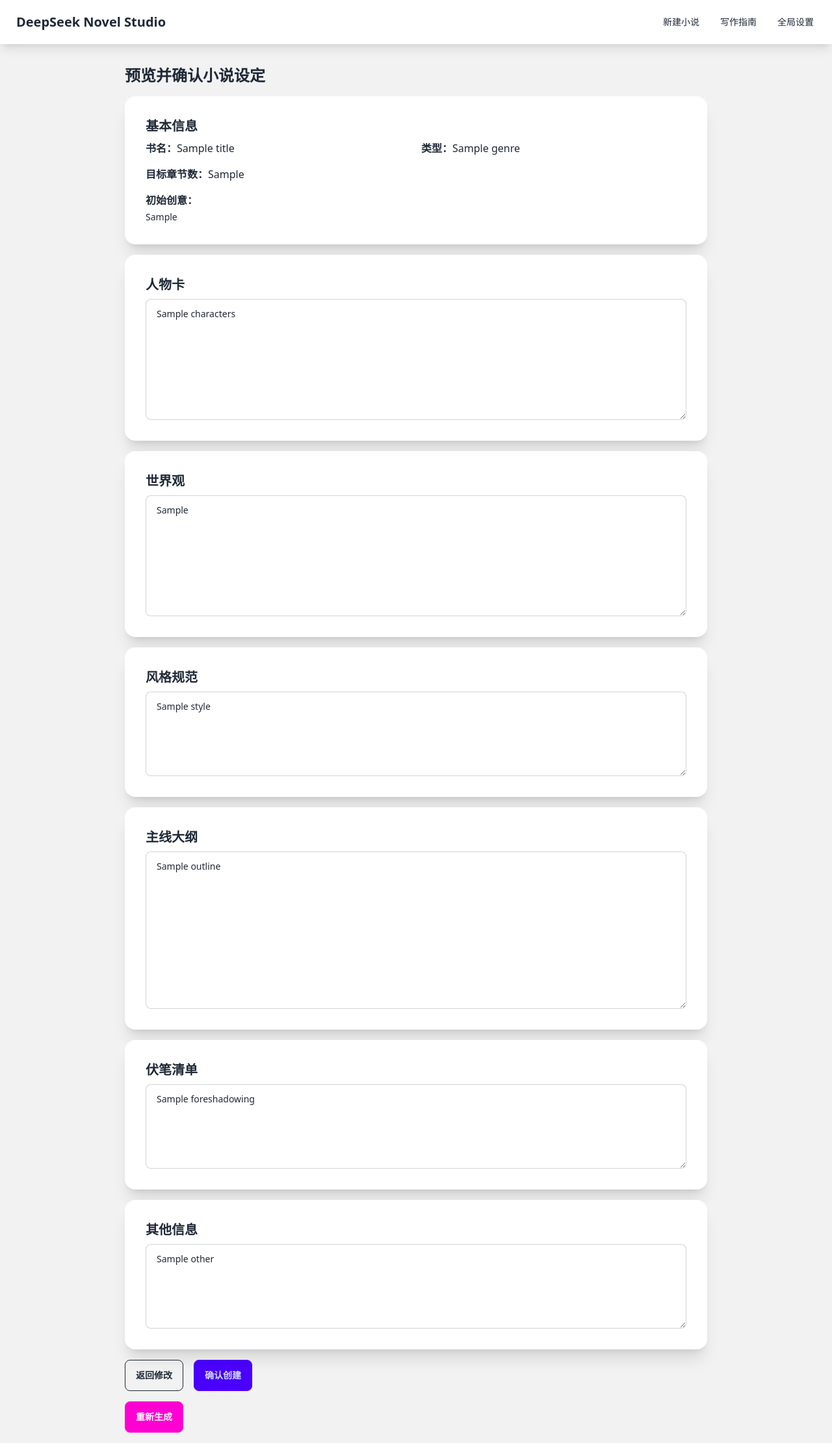
After one commit to syaofox/novel-creator, a FastAPI app: template app/templates/book_preview.html in a window 1280 px wide. The commit adds this page. Shown: the whole page at 65% size. Run offline with FastAPI, Linux system fonts and the light colour scheme; the template is opened without the code that fills it: most values are stand-ins (such as "Sample title", 1, 10 or a date in 2020); some libraries are stand-ins or nearby versions.

Commit message:
feat: 创建小说时先预览AI生成结果，可修改后确认

```diff
--- /dev/null
+++ b/app/templates/book_preview.html
@@ -0,0 +1,149 @@
+{% extends "base.html" %}
+{% block content %}
+  <div class="max-w-4xl mx-auto">
+    <h1 class="text-2xl font-bold mb-4">预览并确认小说设定</h1>
+
+    <form action="/books" method="post" class="space-y-4">
+      <input type="hidden" name="title" value="{{ title }}" />
+      <input type="hidden" name="genre" value="{{ genre }}" />
+      <input
+        type="hidden"
+        name="target_chapters"
+        value="{{ target_chapters }}"
+      />
+      <input type="hidden" name="basic_idea" value="{{ basic_idea }}" />
+      <input type="hidden" name="temperature" value="{{ temperature }}" />
+      <input type="hidden" name="top_p" value="{{ top_p }}" />
+      <input type="hidden" name="max_tokens" value="{{ max_tokens }}" />
+      <input type="hidden" name="stream" value="{{ 'on' if stream else '' }}" />
+      <input
+        type="hidden"
+        name="jailbreak_prefix"
+        value="{{ jailbreak_prefix }}"
+      />
+      <input
+        type="hidden"
+        name="system_template"
+        value="{{ system_template }}"
+      />
+
+      <div class="card bg-base-100 shadow-xl">
+        <div class="card-body">
+          <h2 class="card-title">基本信息</h2>
+          <div class="grid grid-cols-2 gap-4">
+            <div><strong>书名：</strong>{{ title }}</div>
+            <div><strong>类型：</strong>{{ genre }}</div>
+            <div><strong>目标章节数：</strong>{{ target_chapters }}</div>
+          </div>
+          <div class="mt-2">
+            <strong>初始创意：</strong>
+            <div class="whitespace-pre-wrap text-sm mt-1">{{ basic_idea }}</div>
+          </div>
+        </div>
+      </div>
+
+      <div class="card bg-base-100 shadow-xl">
+        <div class="card-body">
+          <h2 class="card-title">人物卡</h2>
+          <textarea
+            name="characters"
+            rows="6"
+            class="textarea textarea-bordered"
+          >
+{{ characters }}</textarea
+          >
+        </div>
+      </div>
+
+      <div class="card bg-base-100 shadow-xl">
+        <div class="card-body">
+          <h2 class="card-title">世界观</h2>
+          <textarea
+            name="world_view"
+            rows="6"
+            class="textarea textarea-bordered"
+          >
+{{ world_view }}</textarea
+          >
+        </div>
+      </div>
+
+      <div class="card bg-base-100 shadow-xl">
+        <div class="card-body">
+          <h2 class="card-title">风格规范</h2>
+          <textarea name="style" rows="4" class="textarea textarea-bordered">
+{{ style }}</textarea
+          >
+        </div>
+      </div>
+
+      <div class="card bg-base-100 shadow-xl">
+        <div class="card-body">
+          <h2 class="card-title">主线大纲</h2>
+          <textarea name="outline" rows="8" class="textarea textarea-bordered">
+{{ outline }}</textarea
+          >
+        </div>
+      </div>
+
+      <div class="card bg-base-100 shadow-xl">
+        <div class="card-body">
+          <h2 class="card-title">伏笔清单</h2>
+          <textarea
+            name="foreshadowing"
+            rows="4"
+            class="textarea textarea-bordered"
+          >
+{{ foreshadowing }}</textarea
+          >
+        </div>
+      </div>
+
+      <div class="card bg-base-100 shadow-xl">
+        <div class="card-body">
+          <h2 class="card-title">其他信息</h2>
+          <textarea name="other" rows="4" class="textarea textarea-bordered">
+{{ other }}</textarea
+          >
+        </div>
+      </div>
+
+      <div class="flex gap-4">
+        <a href="/books/new" class="btn btn-outline">返回修改</a>
+        <button type="submit" class="btn btn-primary">确认创建</button>
+      </div>
+    </form>
+
+    <form action="/books/preview" method="post" class="mt-4">
+      <input type="hidden" name="title" value="{{ title }}" />
+      <input type="hidden" name="genre" value="{{ genre }}" />
+      <input
+        type="hidden"
+        name="target_chapters"
+        value="{{ target_chapters }}"
+      />
+      <input type="hidden" name="basic_idea" value="{{ basic_idea }}" />
+      <input type="hidden" name="temperature" value="{{ temperature }}" />
+      <input type="hidden" name="top_p" value="{{ top_p }}" />
+      <input type="hidden" name="max_tokens" value="{{ max_tokens }}" />
+      <input type="hidden" name="stream" value="{{ 'on' if stream else '' }}" />
+      <input
+        type="hidden"
+        name="jailbreak_prefix"
+        value="{{ jailbreak_prefix }}"
+      />
+      <input
+        type="hidden"
+        name="system_template"
+        value="{{ system_template }}"
+      />
+      <input type="hidden" name="style" value="{{ style }}" />
+      <input type="hidden" name="characters" value="{{ characters }}" />
+      <input type="hidden" name="world_view" value="{{ world_view }}" />
+      <input type="hidden" name="outline" value="{{ outline }}" />
+      <input type="hidden" name="foreshadowing" value="{{ foreshadowing }}" />
+      <input type="hidden" name="other" value="{{ other }}" />
+      <button type="submit" class="btn btn-secondary">重新生成</button>
+    </form>
+  </div>
+{% endblock %}
--- a/app/templates/new_book.html
+++ b/app/templates/new_book.html
@@ -2,7 +2,7 @@
 {% block content %}
   <div class="max-w-2xl mx-auto">
     <h1 class="text-2xl font-bold mb-4">新建小说</h1>
-    <form action="/books" method="post" class="space-y-4">
+    <form action="/books/preview" method="post" class="space-y-4">
       <div class="form-control">
         <label class="label">
           <span class="label-text">书名</span>
```
Also changed, not shown: app/routes/books.py (+87 -30 lines).
